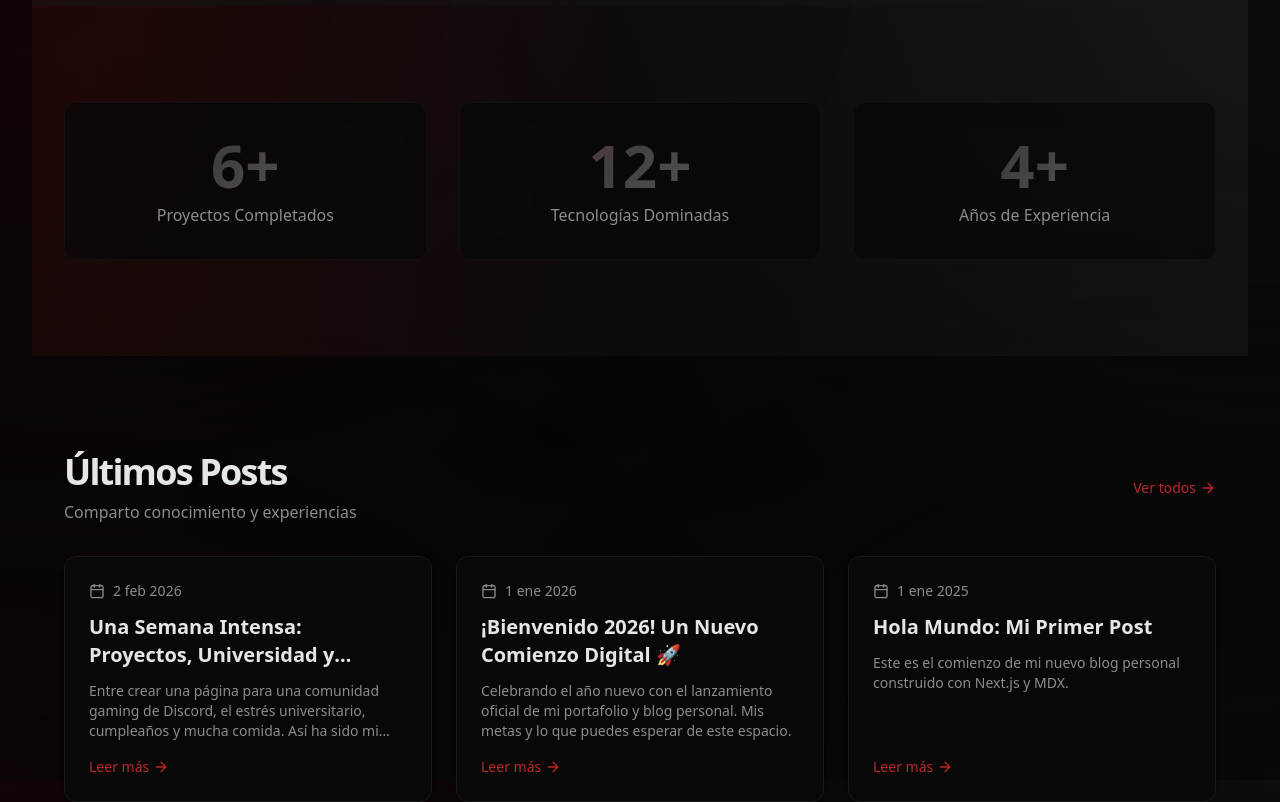
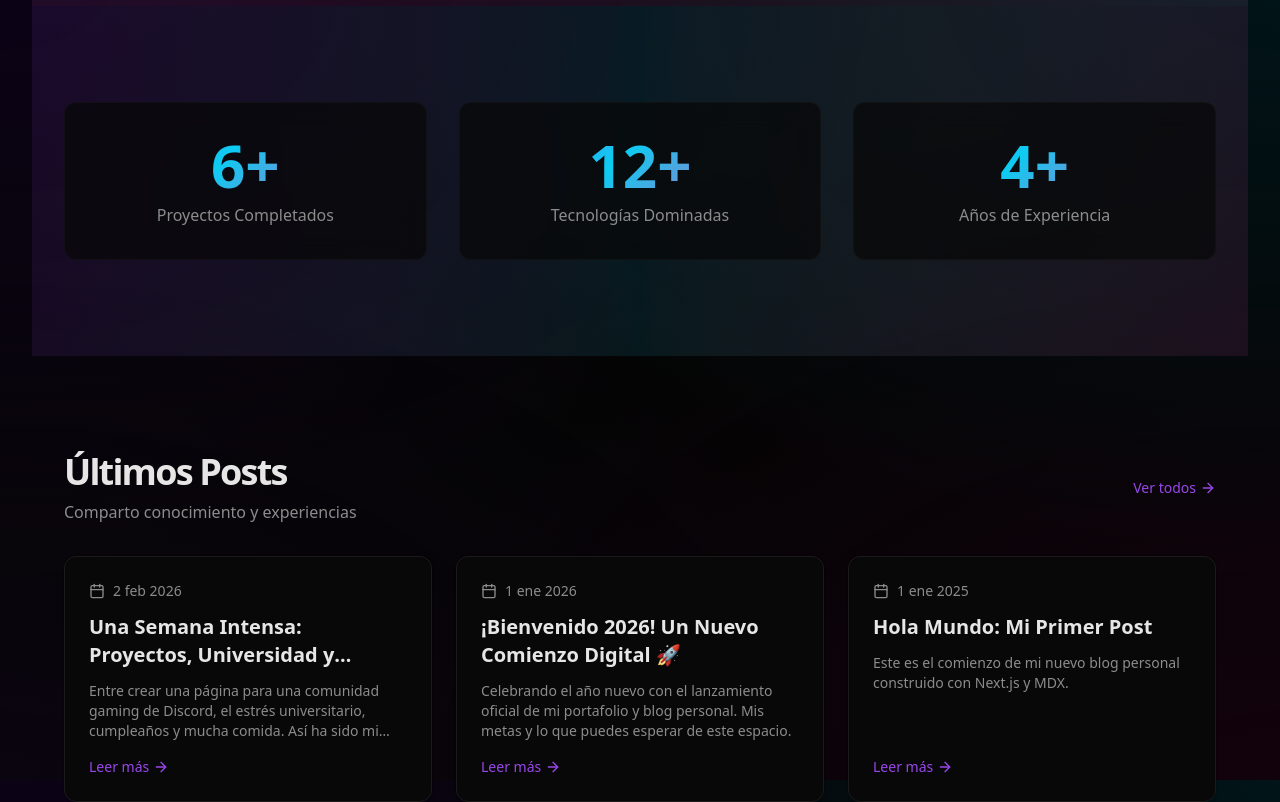
Before and after one commit to gaxl-1/Portafolio, a Next.js app: page / in a window 1280 px wide. Shown: the part 820-1622 px from the top of the page. Built offline with nearby package versions, Linux system fonts and the light colour scheme.

Commit message:
Modernized original Neon palette (Purple, Cyan, Pink) over Absolute Black theme

```diff
--- a/app/globals.css
+++ b/app/globals.css
@@ -19,20 +19,20 @@
   --popover: 0 0% 2.5%;
   --popover-foreground: 0 0% 90%;
 
-  /* Primario - Rojo profundo/Vino elegante */
-  --primary: 0 65% 45%;
+  /* Primario - Púrpura Neón Moderno */
+  --primary: 270 80% 60%;
   --primary-foreground: 0 0% 100%;
 
-  /* Secundario - Gris Técnico */
-  --secondary: 0 0% 25%;
+  /* Secundario - Cyan Eléctrico */
+  --secondary: 190 90% 50%;
   --secondary-foreground: 0 0% 100%;
 
   /* Muted - Grises muy oscuros */
   --muted: 0 0% 12%;
   --muted-foreground: 0 0% 55%;
 
-  /* Accent - Gris Plata sutil */
-  --accent: 0 0% 40%;
+  /* Accent - Rosa/Magenta Vibrante */
+  --accent: 320 80% 60%;
   --accent-foreground: 0 0% 100%;
 
   /* Destructive */
@@ -53,10 +53,10 @@
   --chart-4: 0 0% 20%;
   --chart-5: 0 80% 40%;
 
-  /* Gradientes simplificados Rojo-Gris */
-  --gradient-1: linear-gradient(135deg, hsl(0, 65%, 45%) 0%, hsl(0, 0% 20%) 100%);
-  --gradient-2: linear-gradient(135deg, hsl(0, 0% 20%) 0%, hsl(0, 0% 40%) 100%);
-  --gradient-3: linear-gradient(135deg, hsl(0, 65%, 45%) 0%, hsl(0, 0% 40%) 100%);
+  /* Gradientes Neón Modernos */
+  --gradient-1: linear-gradient(135deg, hsl(270, 80%, 60%) 0%, hsl(190, 90%, 50%) 100%);
+  --gradient-2: linear-gradient(135deg, hsl(190, 90%, 50%) 0%, hsl(320, 80%, 60%) 100%);
+  --gradient-3: linear-gradient(135deg, hsl(270, 80%, 60%) 0%, hsl(320, 80%, 60%) 100%);
 }
 
 @theme inline {
@@ -92,10 +92,10 @@
   body {
     @apply bg-background text-foreground;
     background-image:
-      radial-gradient(at 0% 0%, hsl(0, 65%, 4%) 0px, transparent 50%),
-      radial-gradient(at 100% 0%, hsl(0, 0%, 5%) 0px, transparent 50%),
-      radial-gradient(at 100% 100%, hsl(0, 0%, 3%) 0px, transparent 50%),
-      radial-gradient(at 0% 100%, hsl(0, 50%, 3%) 0px, transparent 50%);
+      radial-gradient(at 0% 0%, hsl(270, 80%, 5%) 0px, transparent 50%),
+      radial-gradient(at 100% 0%, hsl(190, 90%, 5%) 0px, transparent 50%),
+      radial-gradient(at 100% 100%, hsl(320, 80%, 4%) 0px, transparent 50%),
+      radial-gradient(at 0% 100%, hsl(270, 50%, 4%) 0px, transparent 50%);
     background-attachment: fixed;
   }
 
```
